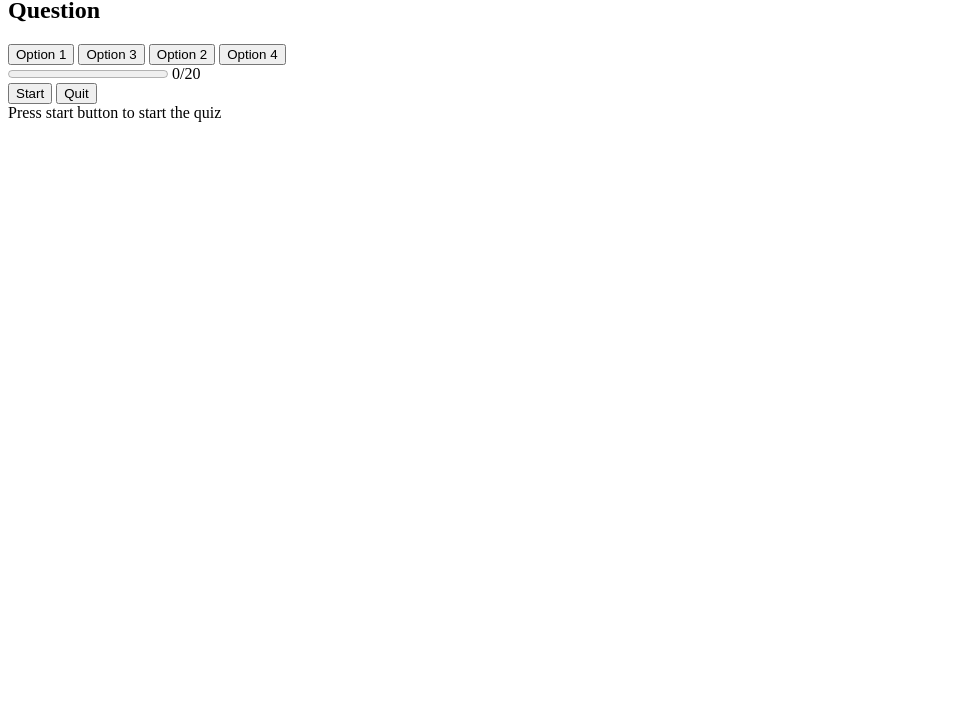
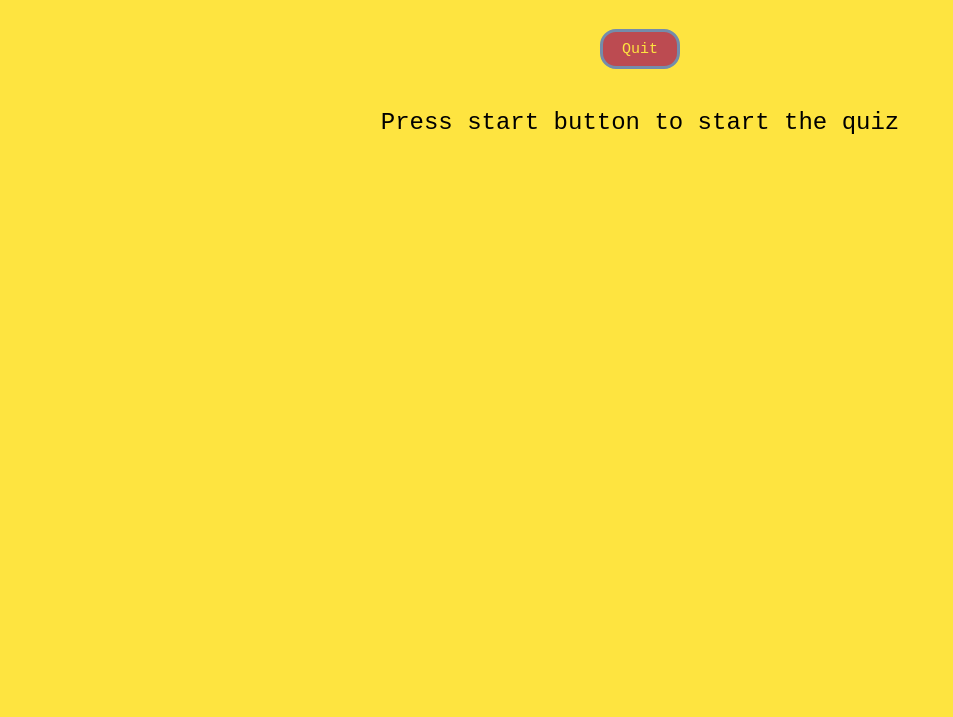
Before and after one commit to r-amani/Front-end-Projects, a plain HTML site: page index.html in a window 1280 px wide. Shown: the part 83-800 px from the top of the page, without its empty margins (0-953 px from the left). Drawn offline with Linux system fonts and the light colour scheme.

Commit message:
Update index.html

```diff
--- a/index.html
+++ b/index.html
@@ -4,7 +4,7 @@
     <meta charset="UTF-8">
     <meta name="viewport" content="width=device-width, initial-scale=1.0">
     <title>Quiz</title>
-    <!-- <link rel = "stylesheet" href = "quiz.css"> -->
+    <link rel = "stylesheet" href = "quiz.css">
 </head>
 <body>
     <div class="container">
```
